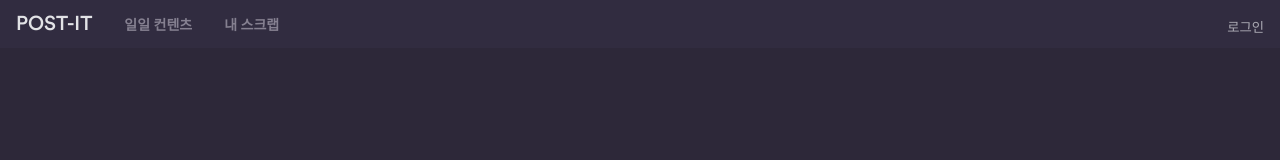
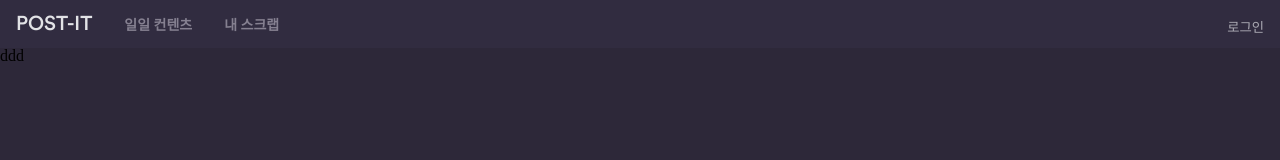
Before and after one commit to juneyoung-jo/Project_POST-IT, a React (Create React App) app in the folder frontend/: page /myfolder in a window 1280 px wide. Shown: the top 160 px of the page. Built offline with nearby package versions, Linux system fonts and the light colour scheme; what @amcharts/amcharts4 would draw is missing.

Commit message:
fix: styled-components 동적할당 에러 해결

```diff
--- a/frontend/src/components/common/Modal.tsx
+++ b/frontend/src/components/common/Modal.tsx
@@ -3,7 +3,7 @@ import styled, { css, keyframes } from 'styled-components';
 import Close from '@material-ui/icons/Close';
 
 // styled-components에서 keyframe 애니메이션을 적용
-const fadeIn = keyframes`
+const pulse = keyframes`
   0% {
     opacity: 0
   }
@@ -14,8 +14,8 @@ const fadeIn = keyframes`
 
 // styled-components에서 keyframe 애니메이션 사용시, css helper를 사용해주는게 좋다고한다.
 //
-const fadeInRule = css`
-  animation: ${fadeIn} 0.2s;
+const animation = css`
+  ${pulse} 0.2s;
 `;
 
 const BackGround = styled.div`
@@ -28,7 +28,7 @@ const BackGround = styled.div`
   display: flex;
   justify-content: center;
   align-items: center;
-  ${fadeInRule};
+  animation: ${animation};
 `;
 
 const ModalWrapper = styled.div`
@@ -39,7 +39,7 @@ const ModalWrapper = styled.div`
   position: relative;
   z-index: 10;
   border-radius: 8px;
-  ${fadeInRule};
+  animation: ${animation};
 
   @media screen and (max-width: 768px) {
     margin: 1rem 1rem;
--- a/frontend/src/pages/MyFolder.tsx
+++ b/frontend/src/pages/MyFolder.tsx
@@ -1,12 +1,15 @@
 import styled from 'styled-components';
 
+const Wrapper = styled.div`
+  width: 100%;
+  height: 100vh;
+`;
 function MyFolder() {
-  const Wrapper = styled.div`
-    width: 100%;
-    height: 100vh;
-  `;
-
-  return <Wrapper color="red"></Wrapper>;
+  return (
+    <Wrapper>
+      <div>ddd</div>
+    </Wrapper>
+  );
 }
 
 export default MyFolder;
```
